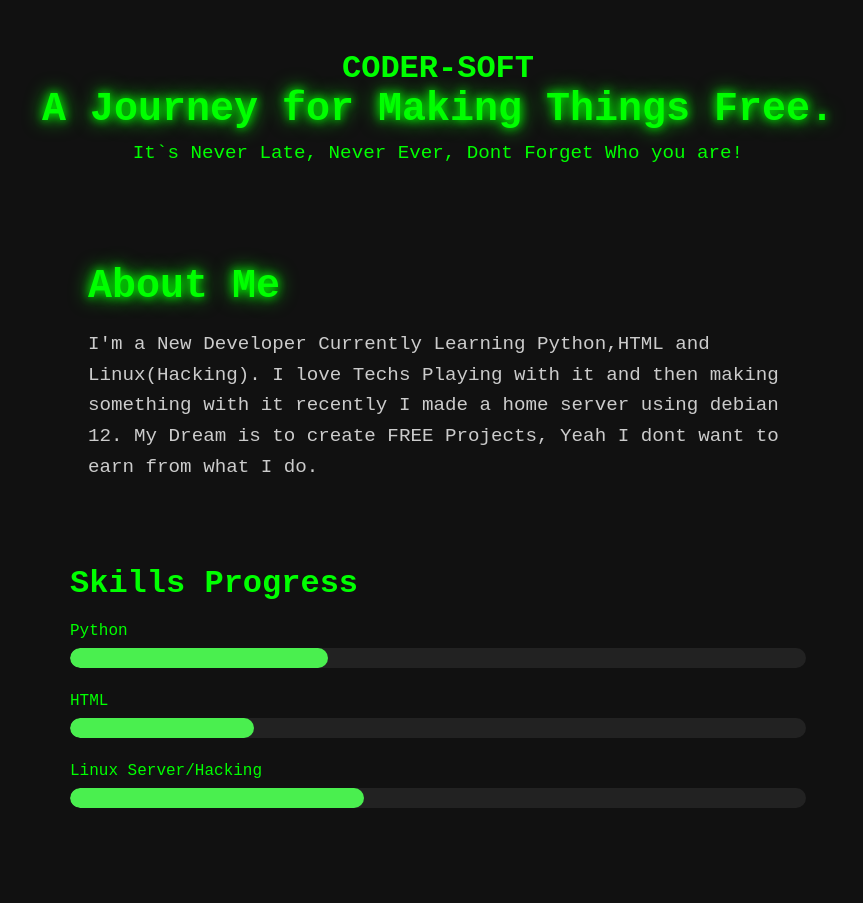
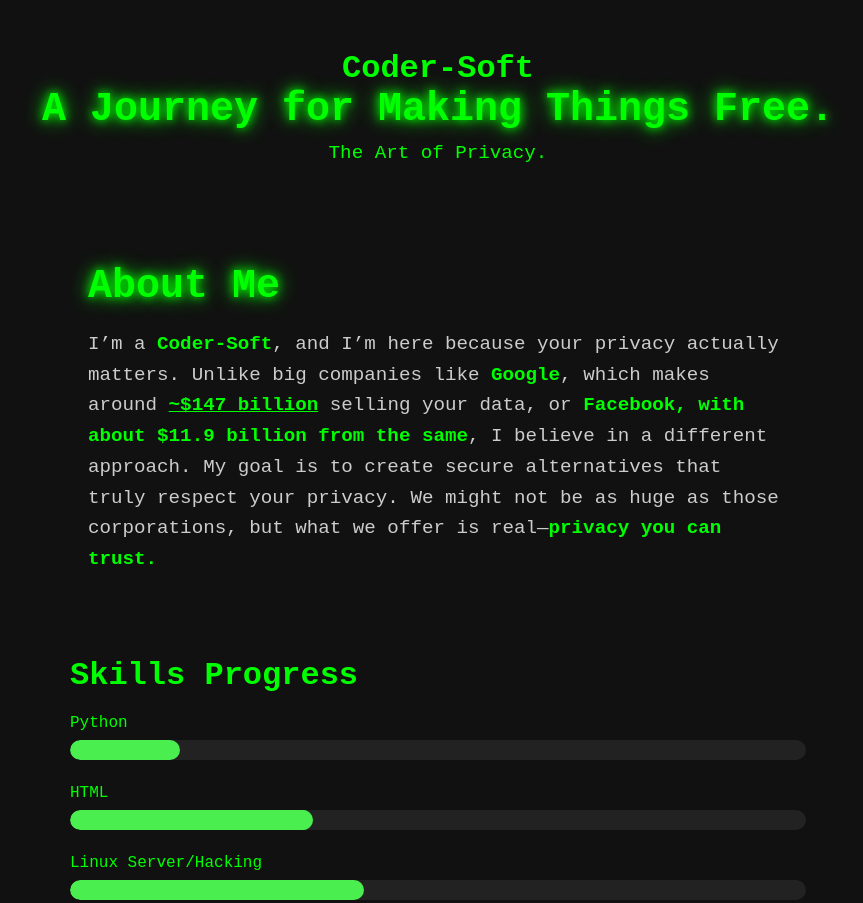
Before and after one commit to Coder-soft/Coder-soft, a plain HTML site: page index.html in a window 1280 px wide. Shown: the top 903 px of the page, without its empty margins (202-1065 px from the left). Drawn offline with Linux system fonts and the light colour scheme; a script that the page names is missing.

Commit message:
Update Big One

```diff
--- a/index.html
+++ b/index.html
@@ -13,10 +13,10 @@
 <body>
 
     <div class="header">
-        <h1>CODER-SOFT</h1>
+        <h1>Coder-Soft</h1>
         <div class="status-section">
             <h2 id="current-status">A Journey for Making Things Free.</h2>
-            <p class="status-text">It`s Never Late, Never Ever, Dont Forget Who you are!</p>
+            <p class="status-text">The Art of Privacy.</p>
         </div>
     </div>
 
@@ -24,7 +24,7 @@
     <section class="about-section">
         <h2>About Me</h2>
         <p>
-            I'm a New Developer Currently Learning Python,HTML and Linux(Hacking). I love Techs Playing with it and then making something with it recently I made a home server using debian 12. My Dream is to create FREE Projects, Yeah I dont want to earn from what I do.
+            I’m a <a herf="#" class="green-strong"><strong>Coder-Soft</strong></a>, and I’m here because your privacy actually matters. Unlike big companies like <a herf="#" class="green-strong"><strong>Google</strong></a>, which makes around <a href="https://www.tampabay.com/news/2021/05/07/google-selling-users-personal-data-despite-promise-federal-court-lawsuit-claims/" target="_blank" class="green-strong"><strong>~$147 billion</strong></a> selling your data, or <a herf="#" class="green-strong"><strong>Facebook, with about $11.9 billion from the same</strong></a>, I believe in a different approach. My goal is to create secure alternatives that truly respect your privacy. We might not be as huge as those corporations, but what we offer is real—<a herf="" class="green-strong"><strong>privacy you can trust.</strong></a>
         </p>
     </section>
 
@@ -33,13 +33,13 @@
     <div class="skill">
         <p>Python</p>
         <div class="progress-bar">
-            <div class="progress" style="width: 35%;"></div>
+            <div class="progress" style="width: 15%;"></div>
         </div>
     </div>
     <div class="skill">
         <p>HTML</p>
         <div class="progress-bar">
-            <div class="progress" style="width: 25%;"></div>
+            <div class="progress" style="width: 33%;"></div>
         </div>
     </div>
     <div class="skill">
--- a/styles.css
+++ b/styles.css
@@ -293,7 +293,9 @@ body {
 .quest-list {
     list-style-type: none;
     padding-left: 20px;
+
 }
+
 
 .quest-list li::before {
     content: ">";
@@ -346,6 +348,12 @@ body {
     from, to { border-color: transparent }
     50% { border-color: #00FF00 }
 }
+
+.green-strong{
+    color: #00FF00;
+    text-emphasis: strong;
+
+}
 footer {
     text-align: center;
     padding: 20px;
```
